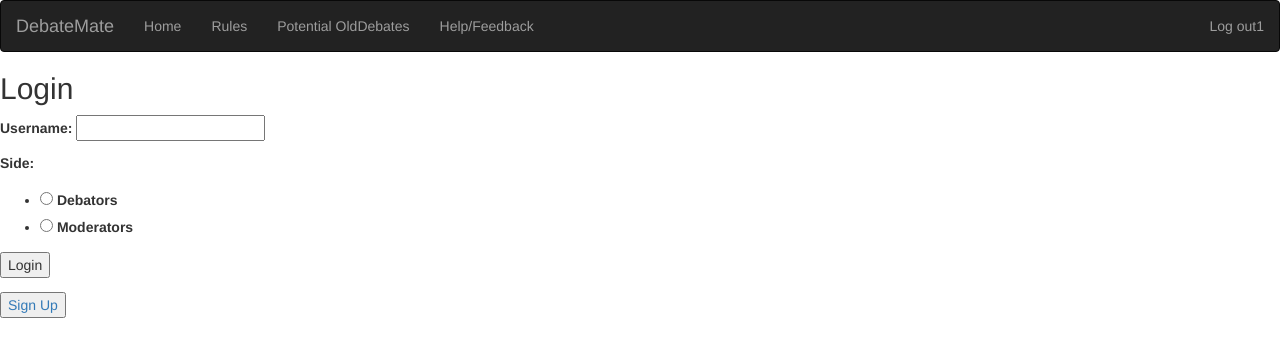
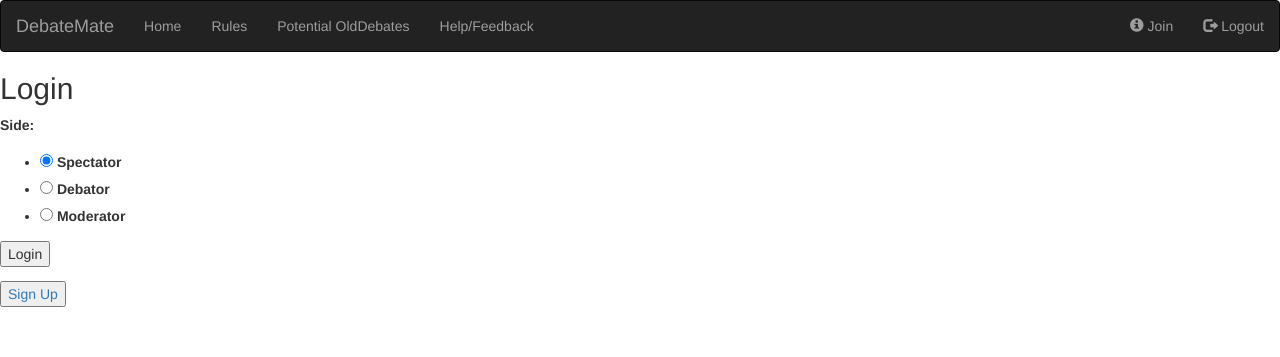
Before and after one commit to SharpTeam17/DebateMate, a Django app: template main/templates/main/login.html in a window 1280 px wide. Shown: the top 357 px of the page. Run offline with Django 3.2, Linux system fonts and the light colour scheme; the template is opened without the code that fills it: values that come from a table or form of the project are taken from there, others are empty; a user stored in the database is signed in; tables that the repository leaves empty hold one stand-in row (values such as "Sample post"); some libraries are stand-ins or nearby versions.

Commit message:
Adding navigation to join page.

```diff
--- a/main/forms.py
+++ b/main/forms.py
@@ -3,16 +3,15 @@ from crispy_forms.helper import FormHelper
 from crispy_forms.layout import Layout, Submit, Field
 
 class JoinForm(forms.Form):
-    text_input = forms.CharField(label = 'Username', required = True)
-
     radio_buttons = forms.ChoiceField(
         choices = (
-            ('side_debator', 'Debators'),
-            ('side_moderator', 'Moderators')
+            ('side_spectator', 'Spectator'),
+            ('side_debator', 'Debator'),
+            ('side_moderator', 'Moderator')
         ),
         widget = forms.RadioSelect,
         label ='Side',
-        initial ='Debator'
+        initial ='side_spectator'
     )
 
     helper = FormHelper()
--- a/main/templates/main/home.html
+++ b/main/templates/main/home.html
@@ -6,7 +6,6 @@
   <title>DebateMate</title>
   <link rel="icon" href="{% static " images/favicon.ico " %}" type="image/x-icon" />
   <link rel="shortcut icon" href="{% static " images/favicon.ico " %}" type="image/x-icon" />
-  <link rel="stylesheet" type="text/css" href="{% static " css/mainStyles.css " %}"/>
 
   <script src="https://ajax.googleapis.com/ajax/libs/jquery/3.2.1/jquery.min.js"></script>
   <script src="https://maxcdn.bootstrapcdn.com/bootstrap/3.3.7/js/bootstrap.min.js" integrity="sha384-Tc5IQib027qvyjSMfHjOMaLkfuWVxZxUPnCJA7l2mCWNIpG9mGCD8wGNIcPD7Txa"
@@ -38,32 +37,31 @@
         </li>
       </ul>
       <ul class="nav navbar-nav navbar-right">
-
         {% if user.is_authenticated %}
         <li>
           <li>
+            <a href="/join">
+              <span class="glyphicon glyphicon-info-sign"></span> Join</a>
+          </li>
+          <li>
             <a href="/logout">
-              <span class="glyphicon glyphicon-log-ou"></span> Log out1</a>
+              <span class="glyphicon glyphicon-log-out"></span> Logout</a>
           </li>
         </li>
         {% else %}
         <li>
-          <a href="/login">
-            <span class="glyphicon glyphicon-log-in"></span> Login</a>
-        </li>
-        <li>
           <a href="/signup">
             <span class="glyphicon glyphicon-user"></span> Sign Up</a>
         </li>
+        <li>
+          <a href="/login">
+            <span class="glyphicon glyphicon-log-in"></span> Login</a>
+          </li>
         {% endif %}
-
       </ul>
     </div>
   </nav>
   <!-- End Navbar -->
-
-  {% block content %} {% endblock %}
-
+  {% block content %}{% endblock %}
 </body>
-
 </html>
```
Also changed, not shown: DebateMate/static/mainStyles.css (deleted, +0 -31 lines), main/templates/main/join.html (+5 -6 lines), DebateMate/static/images/bg-home.png (deleted), DebateMate/static/images/debatemate_logo.png (deleted).
